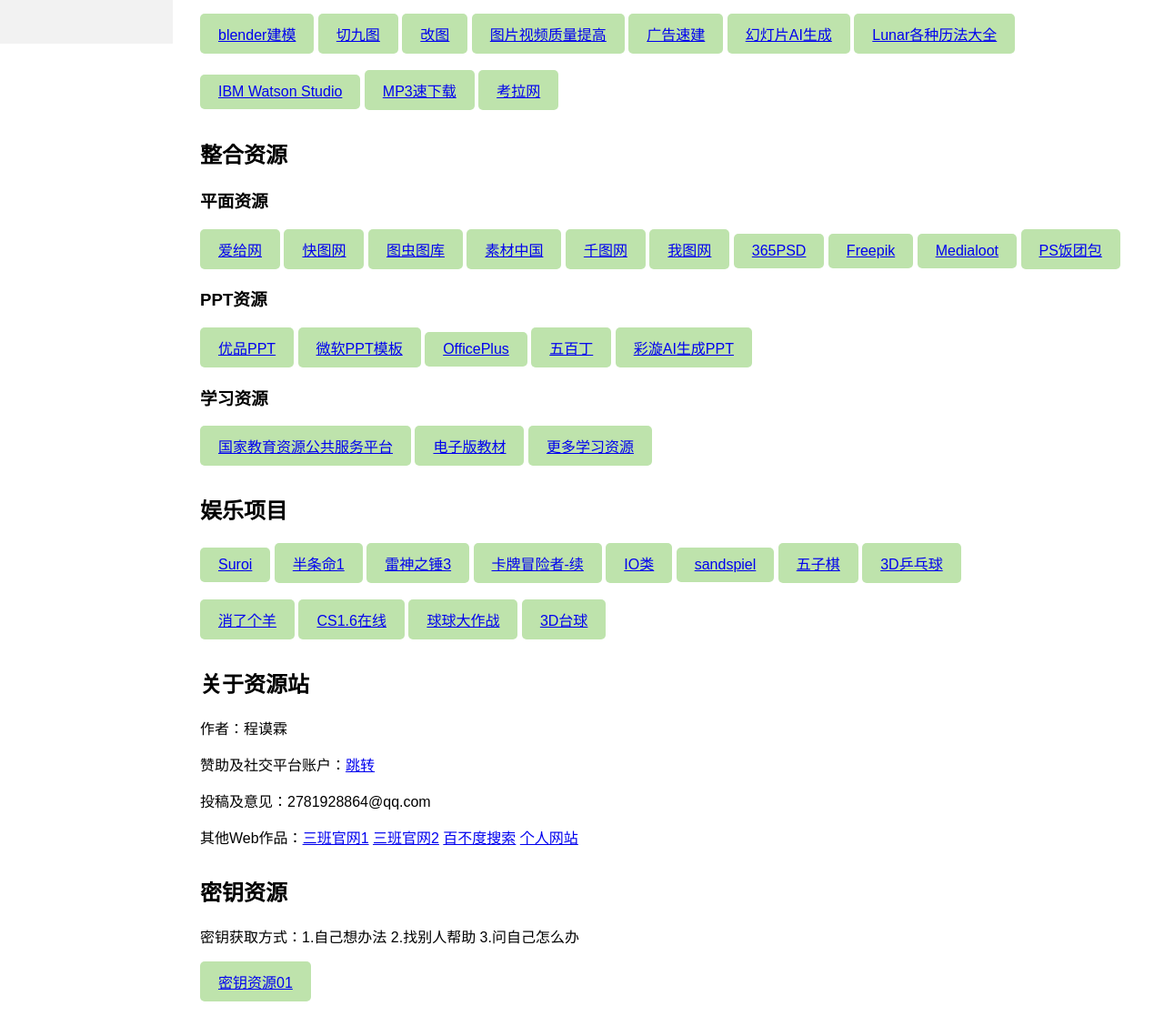
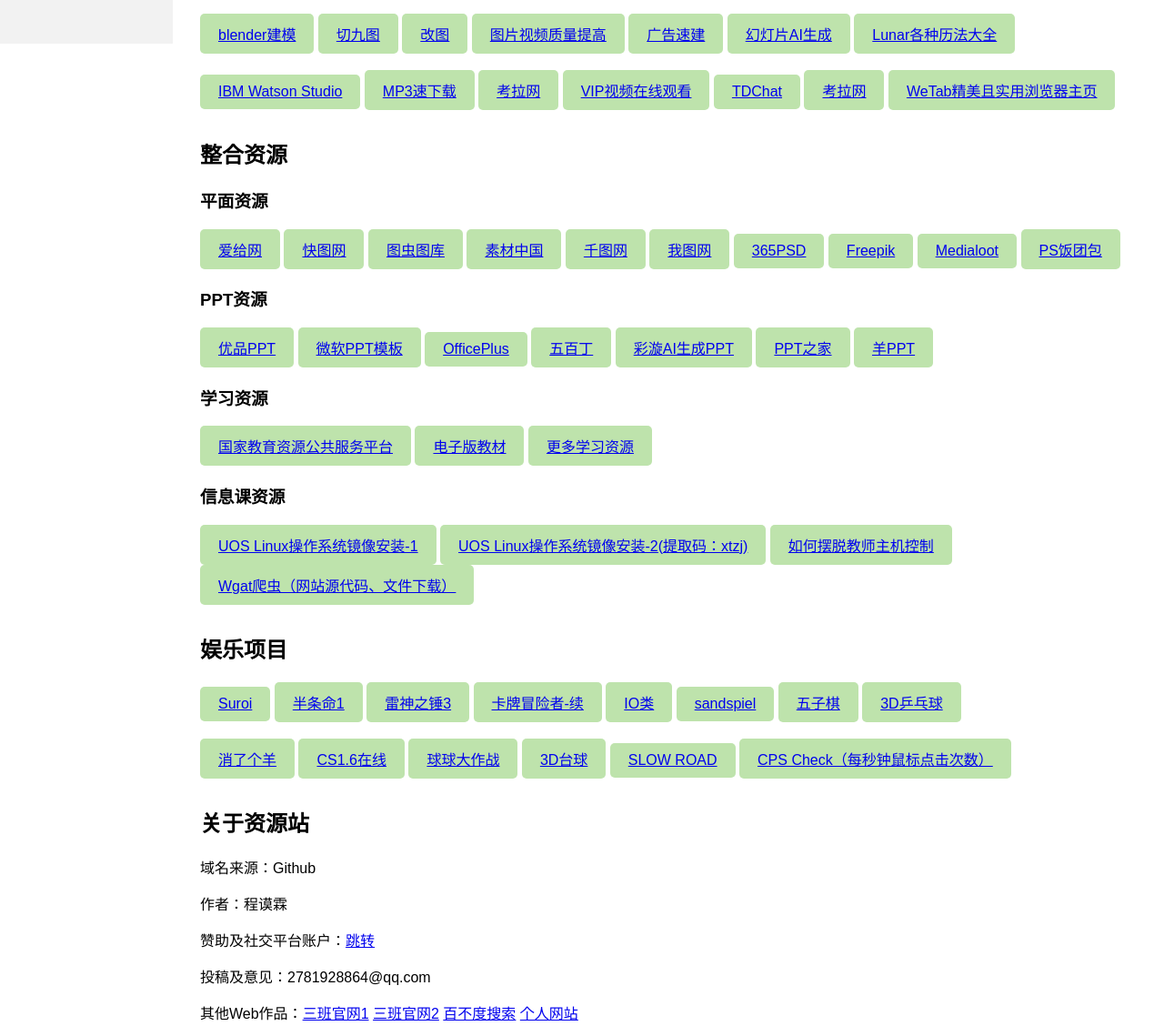
Before and after one commit to uuplayer123/3classResource.github.io, a plain HTML site: page index.html in a window 1280 px wide. Shown: the part 792-1920 px from the top of the page at 91% size. Drawn offline with Linux system fonts and the light colour scheme.

Commit message:
index.html

```diff
--- a/index.html
+++ b/index.html
@@ -29,6 +29,11 @@
             <div id="section1" class="section">
                 <h2>实用工具</h2>
                 <h3>AI技术</h3>
+                <!--
+                    <a href="http://www.zaiwen.top/" target="_blank">
+                    <button class="custom-button" class="stylish-button"  style="color: rgb(210, 47, 47)">"在问"镜像GPT</button>
+                </a>
+                -->
                 <button class="custom-button">
                     <a href="http://www.zaiwen.top/" target="_blank" class="button">“在问”镜像GPT</a>
                 </button>
@@ -229,6 +234,18 @@
                 <button class="custom-button">
                     <a href="https://www.rjctx.com/" target="_blank" class="button">考拉网</a>
                 </button>
+                <button class="custom-button">
+                    <a href="https://wannengrun.net/zh/" target="_blank" class="button">VIP视频在线观看</a>
+                </button>
+                <button class="custom-button">
+                    <a href="http://z9aw.g.c3c.lat/" target="_blank" class="button">TDChat</a>
+                </button>
+                <button class="custom-button">
+                    <a href="https://www.rjctx.com/" target="_blank" class="button">考拉网</a>
+                </button>
+                <button class="custom-button">
+                    <a href="https://www.wetab.link/zh/" target="_blank" class="button">WeTab精美且实用浏览器主页</a>
+                </button>
             </div>
             <div id="section2" class="section">
                 <h2>整合资源</h2>
@@ -279,6 +296,12 @@
                 <button class="custom-button">
                     <a href="https://auth.caixuan.cc/" target="_blank" class="button">彩漩AI生成PPT</a>
                 </button>
+                <button class="custom-button">
+                    <a href="https://www.52ppt.com/" target="_blank" class="button">PPT之家</a>
+                </button>
+                <button class="custom-button">
+                    <a href="https://www.yangppt.com/ppt?type=free" target="_blank" class="button">羊PPT</a>
+                </button>
                 <h3>学习资源</h3>
                 <button class="custom-button">
                     <a href="https://www.eduyun.cn/" target="_blank" class="button">国家教育资源公共服务平台</a>
@@ -288,6 +311,19 @@
                 </button>
                 <button class="custom-button">
                     <a href="./more/nibeipianle.html" target="_blank" class="button">更多学习资源</a>
+                </button>
+                <h3>信息课资源</h3>
+                <button class="custom-button">
+                    <a href="https://www.uniontech.com/next/home" target="_blank" class="button">UOS Linux操作系统镜像安装-1</a>
+                </button>
+                <button class="custom-button">
+                    <a href="https://pan.baidu.com/s/1BrcTe7dydVmomTcTOiu05Q#list/path=%2F&parentPath=%2Fsharelink1549675740-16773606564674" target="_blank" class="button">UOS Linux操作系统镜像安装-2(提取码：xtzj)</a>
+                </button>
+                <button class="custom-button">
+                    <a href="https://zhuanlan.zhihu.com/p/500102762" target="_blank" class="button">如何摆脱教师主机控制</a>
+                </button>
+                <button class="custom-button">
+                    <a href="https://zhuanlan.zhihu.com/p/336487919" target="_blank" class="button">Wgat爬虫（网站源代码、文件下载）</a>
                 </button>
             </div>
             <div id="section3" class="section">
@@ -329,9 +365,16 @@
                 <button class="custom-button">
                     <a href="http://www.heyzxz.me/pcol/?utm_source=https://shadiao.pro" target="_blank" class="button">3D台球</a>
                 </button>
+                <button class="custom-button">
+                    <a href="https://slowroads.io/" target="_blank" class="button">SLOW ROAD</a>
+                </button>
+                <button class="custom-button">
+                    <a href="https://cps-check.com/cn/" target="_blank" class="button">CPS Check（每秒钟鼠标点击次数）</a>
+                </button>
             </div>
             <div id="section4" class="section">
                 <h2>关于资源站</h2>
+                <p>域名来源：Github</p>
                 <p>作者：程谟霖</p>
                 <p>赞助及社交平台账户：<a href="https://space.bilibili.com/2038640283?spm_id_from=333.1007.0.0" target="_blank">跳转</a></p>
                 <p>投稿及意见：2781928864@qq.com</p>
```
